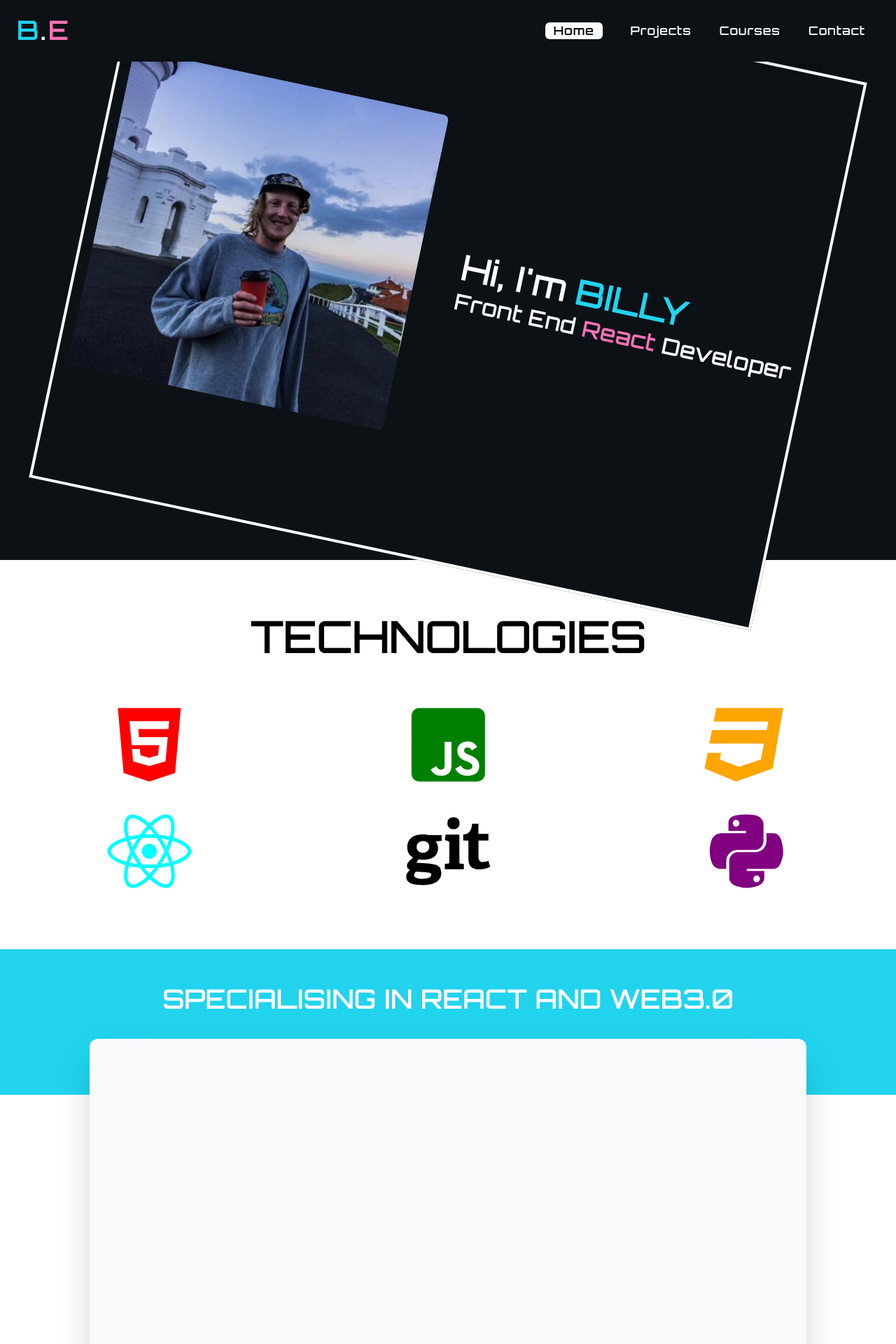
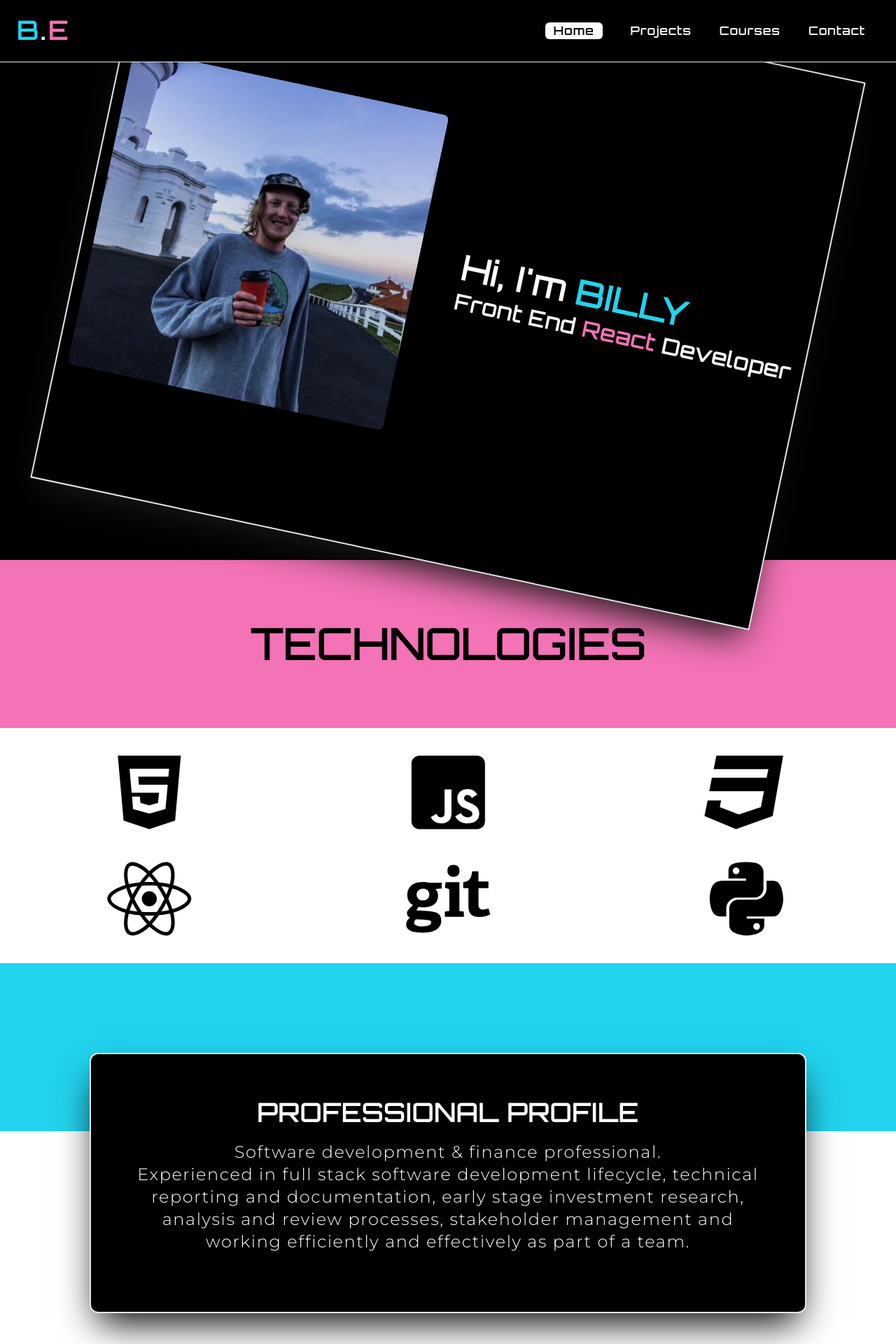
Before and after one commit to billyendres/Profile, a React (Create React App) app: page / in a window 1280 px wide. Shown: the top 1920 px of the page at 70% size. Built offline with nearby package versions, Linux system fonts and the light colour scheme.

Commit message:
Homepage Complete

```diff
--- a/src/components/Header.js
+++ b/src/components/Header.js
@@ -2,7 +2,6 @@ import React from "react";
 import { useState } from "react";
 import { Link } from "react-router-dom";
 import { FaBars } from "react-icons/fa";
-import w3s from "../images/w3s.png";
 
 const menuItems = [
   {
@@ -30,15 +29,17 @@ const Header = () => {
   return (
     <div className="text-white font-orbit tracking-widest fixed top-0 left-0 right-0 z-50">
       <div
-        className={`flex bg-github justify-between items-center p-6 font-semibold shadow-lg ${
+        className={`flex bg-github justify-between items-center p-6 font-semibold shadow-lg border-b ${
           showMenu === "" && "md:flex-col"
         }`}
       >
         <div className="flex justify-between w-full items-center">
-          <h1 className="text-4xl tracking-widest">
-            <span className="text-cyan-400">B</span>.
-            <span className="text-pink-400">E</span>
-          </h1>
+          <Link to="/">
+            <h1 className="text-4xl tracking-widest hover:scale-125 transition ease-in-out delay-100 duration-500">
+              <span className="text-cyan-400 ">B</span>.
+              <span className="text-pink-400">E</span>
+            </h1>
+          </Link>
           <FaBars
             onClick={() => {
               showMenu === "md:hidden"
@@ -53,7 +54,7 @@ const Header = () => {
             return (
               <li
                 key={key}
-                className={`list-none mx-5 ${
+                className={`list-none mx-5 hover:scale-125 transition ease-in-out delay-100 duration-500 ${
                   key === pathname && "bg-white text-black rounded-md px-3"
                 }`}
               >
@@ -70,7 +71,7 @@ const Header = () => {
             return (
               <li
                 key={key}
-                className={`list-none p-2 ${
+                className={`list-none p-2 hover:scale-125 transition ease-in-out delay-100 duration-500 ${
                   key === pathname && "bg-white text-black rounded-md"
                 }`}
               >
--- a/src/pages/Home.js
+++ b/src/pages/Home.js
@@ -16,7 +16,7 @@ const Home = () => {
     <Layout>
       <div>
         <div className="min-h-screen bg-github flex justify-center">
-          <div className="grid md:grid-cols-1 grid-cols-2 h-screen items-center border-4 border-white transform rotate-12 md:rotate-0 md:border-0 mx-20 sm:mx-0 bg-github">
+          <div className="grid md:grid-cols-1 grid-cols-2 h-screen items-center transform rotate-12 md:rotate-0 md:border-0 mx-20 sm:mx-0 bg-github shadow-2xl shadow-neutral-900 border-2 md:shadow-none">
             <div className="md:mx-16">
               <img
                 className="p-4 md:-mb-32 rounded-3xl"
@@ -34,61 +34,50 @@ const Home = () => {
             </div>
           </div>
         </div>
-        <div className="mt-20">
-          <h1 className="text-6xl text-center text-black md:text-4xl font-bold my-8 uppercase">
-            Technologies
-          </h1>
+        <div>
+          <div className="bg-pink-400 h-60 flex justify-center items-center">
+            <h1 className="text-6xl text-center text-black md:text-4xl font-bold my-8 uppercase">
+              Technologies
+            </h1>
+          </div>
           <div className="grid md:grid-cols-1 grid-cols-3">
             <FaHtml5
               size={120}
-              color="red"
-              className="w-full text-center mt-8 "
+              className="w-full text-center mt-8 hover:scale-125 transition ease-in-out delay-100 duration-500 hover:text-red-500"
             />
             <FaJsSquare
               size={120}
-              color="green"
-              className="w-full text-center mt-8"
+              className="w-full text-center mt-8 hover:scale-125 transition ease-in-out delay-100 duration-500 hover:text-green-500"
             />
             <FaCss3
               size={120}
-              color="orange"
-              className="w-full text-center mt-8"
+              className="w-full text-center mt-8 hover:scale-125 transition ease-in-out delay-100 duration-500 hover:text-orange-500"
             />
             <FaReact
               size={120}
-              color="cyan"
-              className="w-full text-center mt-8"
+              className="w-full text-center mt-8 hover:scale-125 transition ease-in-out delay-100 duration-500 hover:text-cyan-500"
             />
             <FaGit
               size={120}
-              color="black"
-              className="w-full text-center mt-8"
+              className="w-full text-center mt-8 hover:scale-125 transition ease-in-out delay-100 duration-500 hover:text-pink-500"
             />
             <FaPython
               size={120}
-              color="purple"
-              className="w-full text-center mt-8"
+              className="w-full text-center mt-8 hover:scale-125 transition ease-in-out delay-100 duration-500 hover:text-purple-500"
             />
           </div>
-          <div className="my-20">
-            <div className="text-center h-52 bg-cyan-400 flex justify-center items-center">
-              <h1 className="text-white font-bold text-4xl md:text-3xl mb-16 uppercase">
-                Specialising in React and Web3.0
+          <div className="mb-20 mt-8">
+            <div className="text-center h-60 bg-cyan-400 flex justify-center items-center" />
+            <div className="md:mx-5 mx-32 shadow-2xl shadow-black bg-github -mt-28 rounded-xl py-16 text-white border-2 border-white-400 ">
+              <h1 className="font-bold text-4xl md:text-xl uppercase text-center md:px-6 px-14">
+                Professional Profile
               </h1>
-            </div>
-            <div className="md:mx-5 mx-32 shadow-2xl bg-gray-50 hover:bg-github -mt-20 rounded-xl py-16  hover:text-white transition ease-in-out delay-300 duration-500">
-              <div className="h-96 ">
-                <lottie-player
-                  src="https://assets1.lottiefiles.com/packages/lf20_kyu7xb1v.json"
-                  background="transparent"
-                  speed="1"
-                  loop
-                  autoplay
-                ></lottie-player>
-              </div>
-              <p className="text-2xl md:text-1xl text-center my-5 font-semibold md:px-5 px-14">
-                Javascript, react, web3, trading derivatives, investment <br />
-                analysis, nextJS, CSS, HTML, Python, MatplotLib, Pandas, NumPy
+              <p className="text-2xl md:text-base text-center my-5  md:px-6 px-14 leading-8 font-mont">
+                Software development & finance professional. <br /> Experienced
+                in full stack software development lifecycle, technical
+                reporting and documentation, early stage investment research,
+                analysis and review processes, stakeholder management and
+                working efficiently and effectively as part of a team.
               </p>
             </div>
           </div>
--- a/tailwind.config.js
+++ b/tailwind.config.js
@@ -3,7 +3,10 @@ module.exports = {
   theme: {
     extend: {
       colors: {
-        github: "#0C1116",
+        lightOrange: "#ff5145",
+        lightBlue: "#1efcaf",
+        lightGreen: "#CCFFC8",
+        github: "#000000",
       },
       fontFamily: {
         mont: ["Montserrat", "sans-serif"],
```
